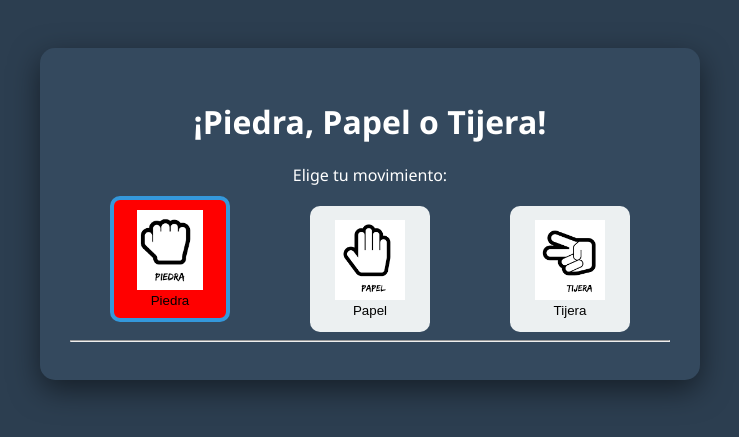
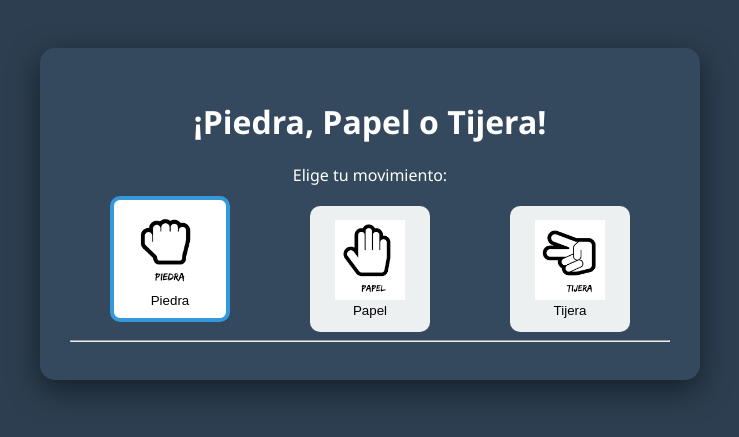
Before and after one commit to MrPotato1317/juego-ppt, a Flask app: page / in a window 1280 px wide, with the pointer over the restyled element. Shown: the part 186-623 px from the top of the page, without its empty margins (270-1009 px from the left). Run offline with Flask 3, Linux system fonts and the light colour scheme.

Commit message:
Update estilos.css

```diff
--- a/static/estilos.css
+++ b/static/estilos.css
@@ -40,7 +40,7 @@ button {
 button:hover {
     transform: translateY(-10px);
     border-color: #3498db;
-    background-color: red;
+    background-color: white;
 }
 
 button img {
```
